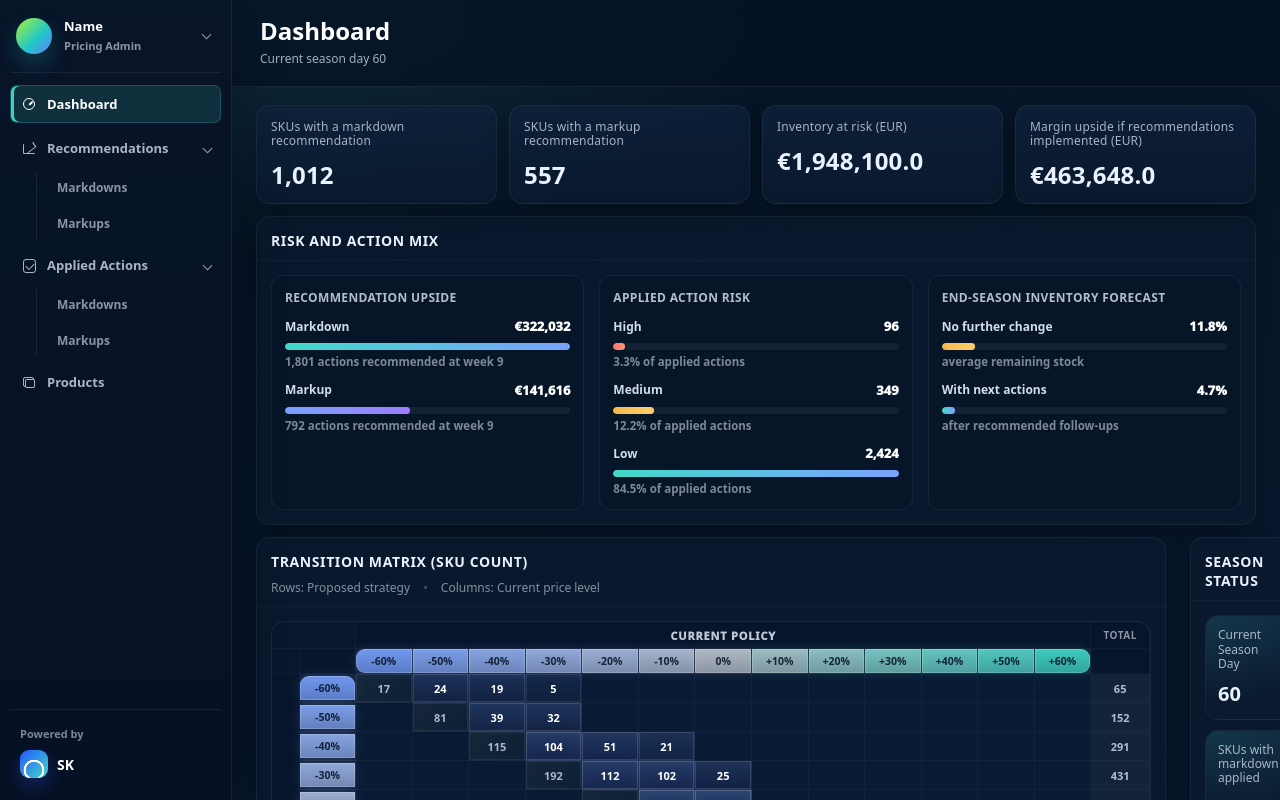
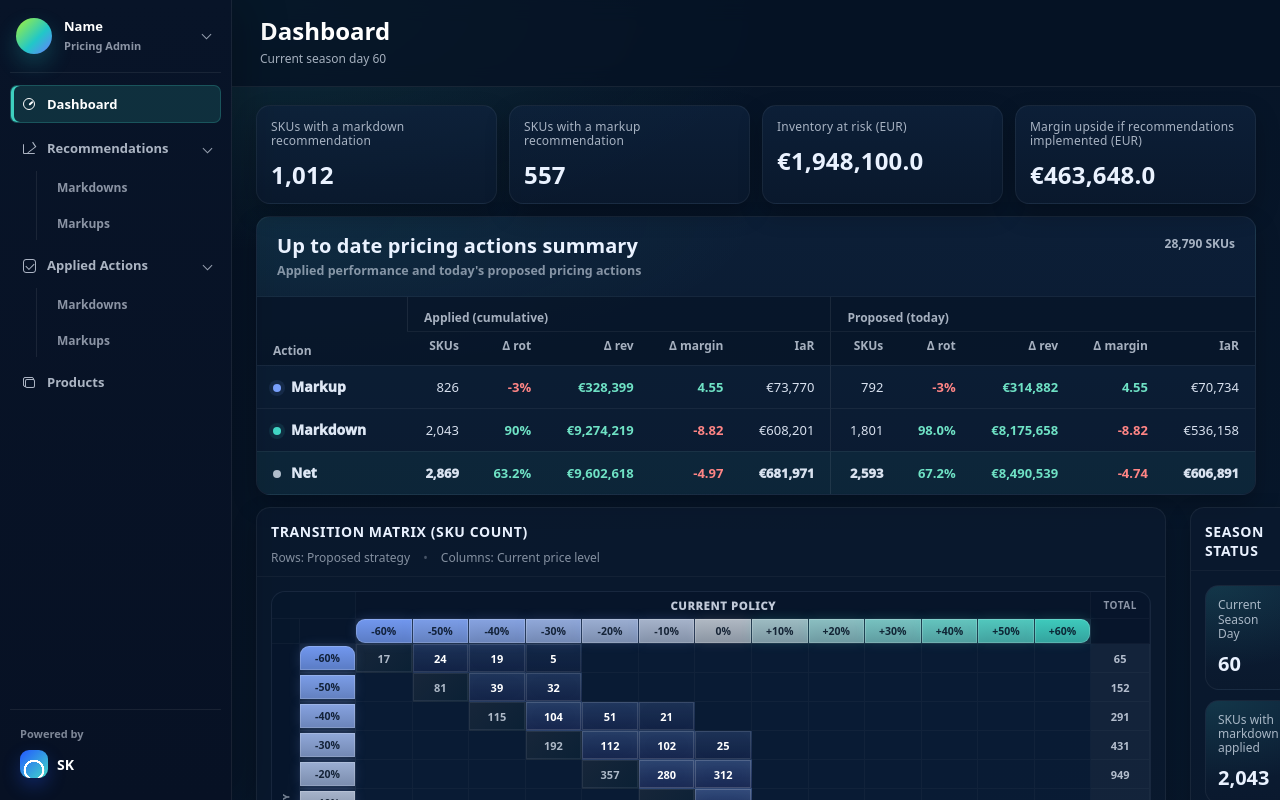
Before and after one commit to pituscv/PriceInv, a React (Vite) app: page / in a window 1280 px wide. Shown: the top 800 px of the page. Built offline with nearby package versions, Linux system fonts and the light colour scheme.

Commit message:
Updated KPIS table

```diff
--- a/src/App.jsx
+++ b/src/App.jsx
@@ -499,71 +499,89 @@ function ImpactTiles() {
   );
 }
 
-function MetricBar({ label, value, detail, ratio, tone = "neutral" }) {
-  return (
-    <div className="metricBar">
-      <div className="metricBar__head">
-        <span>{label}</span>
-        <strong>{value}</strong>
-      </div>
-      <div className="metricBar__track">
-        <div className={`metricBar__fill metricBar__fill--${tone}`} style={{ width: `${clamp(ratio, 0, 1) * 100}%` }} />
-      </div>
-      <div className="metricBar__detail">{detail}</div>
-    </div>
-  );
+const PRICING_ACTION_SUMMARY = [
+  {
+    action: "Markup",
+    tone: "markup",
+    applied: { skus: "826", rot: "-3%", rev: "€328,399", margin: "4.55", iar: "€73,770" },
+    proposed: { skus: "792", rot: "-3%", rev: "€314,882", margin: "4.55", iar: "€70,734" },
+  },
+  {
+    action: "Markdown",
+    tone: "markdown",
+    applied: { skus: "2,043", rot: "90%", rev: "€9,274,219", margin: "-8.82", iar: "€608,201" },
+    proposed: { skus: "1,801", rot: "98.0%", rev: "€8,175,658", margin: "-8.82", iar: "€536,158" },
+  },
+  {
+    action: "Net",
+    tone: "net",
+    applied: { skus: "2,869", rot: "63.2%", rev: "€9,602,618", margin: "-4.97", iar: "€681,971" },
+    proposed: { skus: "2,593", rot: "67.2%", rev: "€8,490,539", margin: "-4.74", iar: "€606,891" },
+  },
+];
+
+function DeltaValue({ value }) {
+  const normalized = String(value);
+  const isNegative = normalized.startsWith("-");
+  const isPositive = !isNegative && normalized !== "-";
+  return <span className={`pricingSummary__delta ${isPositive ? "is-positive" : ""} ${isNegative ? "is-negative" : ""}`}>{value}</span>;
 }
 
-function PortfolioHealthPanel({ metrics }) {
-  const maxRisk = Math.max(...metrics.riskRows.map((row) => row.count), 1);
-  const maxMargin = Math.max(...metrics.recommendationMix.map((row) => row.margin), 1);
-
+function PricingActionsSummary() {
   return (
-    <section className="panel dashboardHealthPanel">
-      <div className="panel__head">
-        <div className="panel__title">Risk and action mix</div>
+    <section className="pricingSummary">
+      <div className="pricingSummary__header">
+        <div>
+          <div className="pricingSummary__title">Up to date pricing actions summary</div>
+          <div className="pricingSummary__subtitle">Applied performance and today&apos;s proposed pricing actions</div>
+        </div>
+        <div className="pricingSummary__count">28,790 SKUs</div>
       </div>
-      <div className="panel__body dashboardHealthPanel__body">
-        <div className="healthBlock">
-          <div className="healthBlock__title">Recommendation upside</div>
-          {metrics.recommendationMix.map((row) => (
-            <MetricBar
-              key={row.label}
-              label={row.label}
-              value={fmtEURWhole(row.margin)}
-              detail={`${fmtInt(row.count)} actions recommended at week 9`}
-              ratio={row.margin / maxMargin}
-              tone={row.tone}
-            />
-          ))}
-        </div>
-        <div className="healthBlock">
-          <div className="healthBlock__title">Applied action risk</div>
-          {metrics.riskRows.map((row) => (
-            <MetricBar
-              key={row.label}
-              label={row.label}
-              value={fmtInt(row.count)}
-              detail={`${fmtPct(row.count / metrics.totalApplied)} of applied actions`}
-              ratio={row.count / maxRisk}
-              tone={row.tone}
-            />
-          ))}
-        </div>
-        <div className="healthBlock">
-          <div className="healthBlock__title">End-season inventory forecast</div>
-          <MetricBar label="No further change" value={fmtPct((metrics.noChangeEnd || 0) / 100)} detail="average remaining stock" ratio={(metrics.noChangeEnd || 0) / 100} tone="warn" />
-          <MetricBar label="With next actions" value={fmtPct((metrics.recommendedEnd || 0) / 100)} detail="after recommended follow-ups" ratio={(metrics.recommendedEnd || 0) / 100} tone="good" />
-        </div>
+      <div className="pricingSummary__tableWrap">
+        <table className="pricingSummary__table">
+          <thead>
+            <tr>
+              <th className="pricingSummary__actionHead" rowSpan="2">Action</th>
+              <th className="pricingSummary__groupHead" colSpan="5">Applied (cumulative)</th>
+              <th className="pricingSummary__groupHead pricingSummary__groupHead--proposed" colSpan="5">Proposed (today)</th>
+            </tr>
+            <tr>
+              <th>SKUs</th>
+              <th>Δ rot</th>
+              <th>Δ rev</th>
+              <th>Δ margin</th>
+              <th>IaR</th>
+              <th className="pricingSummary__proposedStart">SKUs</th>
+              <th>Δ rot</th>
+              <th>Δ rev</th>
+              <th>Δ margin</th>
+              <th>IaR</th>
+            </tr>
+          </thead>
+          <tbody>
+            {PRICING_ACTION_SUMMARY.map((row) => (
+              <tr className={row.tone === "net" ? "pricingSummary__netRow" : ""} key={row.action}>
+                <th>
+                  <span className={`pricingSummary__actionDot pricingSummary__actionDot--${row.tone}`} />
+                  {row.action}
+                </th>
+                <td>{row.applied.skus}</td>
+                <td><DeltaValue value={row.applied.rot} /></td>
+                <td><DeltaValue value={row.applied.rev} /></td>
+                <td><DeltaValue value={row.applied.margin} /></td>
+                <td>{row.applied.iar}</td>
+                <td className="pricingSummary__proposedStart">{row.proposed.skus}</td>
+                <td><DeltaValue value={row.proposed.rot} /></td>
+                <td><DeltaValue value={row.proposed.rev} /></td>
+                <td><DeltaValue value={row.proposed.margin} /></td>
+                <td>{row.proposed.iar}</td>
+              </tr>
+            ))}
+          </tbody>
+        </table>
       </div>
     </section>
   );
-}
-
-function DashboardRiskSummary() {
-  const metrics = getDashboardMetrics();
-
-  return <PortfolioHealthPanel metrics={metrics} />;
 }
 
 function DataTable({ rows, columns, onOpen }) {
@@ -745,7 +763,7 @@ function OverviewPage({ onOpen, onOpenAppliedAction }) {
   return (
     <>
       <KpiRow />
-      <DashboardRiskSummary />
+      <PricingActionsSummary />
       <div className="mid">
         <section className="panel">
           <div className="panel__head">
@@ -955,7 +973,7 @@ function getDetailForProduct(product) {
   return detailExtra ? enrichDetail(product, detailExtra) : createDetailFromProduct(product);
 }
 
-function InventoryChart({ detail, scenarioKey, scenarioEntries, onScenarioChange }) {
+function InventoryChart({ detail, scenarioKey, scenarioColor }) {
   const W = 980;
   const H = 360;
   const pad = { l: 38, r: 12, t: 14, b: 32 };
@@ -978,11 +996,7 @@ function InventoryChart({ detail, scenarioKey, scenarioEntries, onScenarioChange
   const yTicks = [0, 25, 50, 75, 100];
   const pPre = makePath("cur", (point) => point.d <= 60);
   const pNoChange = makePath("cur", (point) => point.d >= 60);
-  const scenarioPaths = scenarioEntries.map(([key], index) => ({
-    key,
-    color: getScenarioColor(index),
-    path: makePath(key, (point) => point.d >= 60),
-  }));
+  const pScenario = makePath(scenarioKey, (point) => point.d >= 60);
 
   return (
     <svg className="chartSvg" viewBox={`0 0 ${W} ${H}`} preserveAspectRatio="none" role="img" aria-label="Inventory evolution">
@@ -994,15 +1008,7 @@ function InventoryChart({ detail, scenarioKey, scenarioEntries, onScenarioChange
       {xTicks.map((x) => <text className="chartAxisText" key={`xl-${x}`} x={toX(x)} y={H - 8} textAnchor="middle">{x}</text>)}
       {pPre && <path className="chartLineProductPre" d={pPre} />}
       {pNoChange && <path className="chartLineProductNoChange" d={pNoChange} />}
-      {scenarioPaths.map(({ key, color, path }) => path ? (
-        <path
-          className={`chartLineProductScenario ${key === scenarioKey ? "is-active" : ""}`}
-          d={path}
-          key={key}
-          onClick={() => onScenarioChange(key)}
-          style={{ "--scenario-color": color }}
-        />
-      ) : null)}
+      {pScenario && <path className="chartLineProductScenario is-active" d={pScenario} style={{ "--scenario-color": scenarioColor }} />}
     </svg>
   );
 }
@@ -1014,7 +1020,6 @@ function ProductDetailPage({ selectedProduct, scenarioKey, onScenarioChange, onB
   const scenarioEntries = Object.entries(detail.scenarios);
   const selectedScenarioIndex = Math.max(0, scenarioEntries.findIndex(([key]) => key === selectedKey));
   const selectedScenarioColor = getScenarioColor(selectedScenarioIndex);
-  const scenarioColumnWidth = `${66 / (scenarioEntries.length + 1)}%`;
   const rows = [
     { label: "Obsolete inv. (units)", current: fmtInt(detail.scenarioCurrent.inv_units), getValue: (s) => fmtInt(s.inv_units) },
     { label: "Obsolete inv. (EUR)", current: fmtEURWhole(detail.scenarioCurrent.inv_eur), getValue: (s) => fmtEURWhole(s.inv_eur) },
@@ -1059,21 +1064,11 @@ function ProductDetailPage({ selectedProduct, scenarioKey, onScenarioChange, onB
             <div className="detailCard">
               <div className="detailCardHead"><div className="detailCardTitle">Inventory Evolution <span className="muted">(% remaining, days 0-180)</span></div></div>
               <div className="detailCardBody">
-                <InventoryChart detail={detail} scenarioKey={selectedKey} scenarioEntries={scenarioEntries} onScenarioChange={onScenarioChange} />
+                <InventoryChart detail={detail} scenarioKey={selectedKey} scenarioColor={selectedScenarioColor} />
                 <div className="chartLegend">
                   <div className="legendItem"><span className="legendSwatch productPre" />Observed until day 60</div>
                   <div className="legendItem"><span className="legendSwatch productNoChange" />No-change forecast</div>
-                  {scenarioEntries.map(([key, value], index) => (
-                    <button
-                      className={`legendItem legendButton ${key === selectedKey ? "is-active" : ""}`}
-                      key={key}
-                      type="button"
-                      onClick={() => onScenarioChange(key)}
-                    >
-                      <span className="legendSwatch productScenario" style={{ "--scenario-color": getScenarioColor(index) }} />
-                      {value.label}
-                    </button>
-                  ))}
+                  <div className="legendItem"><span className="legendSwatch productScenario" style={{ "--scenario-color": selectedScenarioColor }} />{scenario.label}</div>
                 </div>
               </div>
             </div>
@@ -1081,21 +1076,17 @@ function ProductDetailPage({ selectedProduct, scenarioKey, onScenarioChange, onB
               <div className="detailCardHead"><div className="detailCardTitle">Scenario Comparison - End of Season</div></div>
               <div className="detailCardBody">
                 <div className="table-wrap">
-                  <table className="detailTbl detailTbl--wide">
+                  <table className="detailTbl">
                     <colgroup>
-                      <col style={{ width: "34%" }} />
-                      <col style={{ width: scenarioColumnWidth }} />
-                      {scenarioEntries.map(([key]) => <col key={key} style={{ width: scenarioColumnWidth }} />)}
+                      <col style={{ width: "42%" }} />
+                      <col style={{ width: "29%" }} />
+                      <col style={{ width: "29%" }} />
                     </colgroup>
                     <thead>
                       <tr>
                         <th>Metric</th>
                         <th className="num">Current</th>
-                        {scenarioEntries.map(([key, value]) => (
-                          <th className={`num ${key === selectedKey ? "is-selectedScenario" : ""}`} key={key} title={value.label}>
-                            {getCompactScenarioLabel(value.label)}
-                          </th>
-                        ))}
+                        <th className="num is-selectedScenario" title={scenario.label}>{getCompactScenarioLabel(scenario.label)}</th>
                       </tr>
                     </thead>
                     <tbody>
@@ -1103,7 +1094,7 @@ function ProductDetailPage({ selectedProduct, scenarioKey, onScenarioChange, onB
                         <tr key={row.label}>
                           <th>{row.label}</th>
                           <td className="num">{row.current}</td>
-                          {scenarioEntries.map(([key, value]) => <td className={`num ${key === selectedKey ? "is-selectedScenario" : ""}`} key={key}>{row.getValue(value)}</td>)}
+                          <td className="num is-selectedScenario">{row.getValue(scenario)}</td>
                         </tr>
                       ))}
                     </tbody>
--- a/src/styles.css
+++ b/src/styles.css
@@ -492,6 +492,152 @@ select {
   margin-bottom: 12px;
 }
 
+.pricingSummary {
+  margin: 0 6px 12px;
+  overflow: hidden;
+  border: 1px solid var(--border);
+  border-radius: var(--radius);
+  background:
+    radial-gradient(900px 280px at 0% 0%, rgba(66, 217, 200, 0.08), transparent 56%),
+    linear-gradient(180deg, rgba(14, 34, 60, 0.78), rgba(11, 26, 47, 0.78));
+  color: var(--text);
+  box-shadow: var(--shadow2);
+}
+
+.pricingSummary__header {
+  display: flex;
+  align-items: flex-start;
+  justify-content: space-between;
+  gap: 16px;
+  padding: 18px 20px 16px;
+  border-bottom: 1px solid rgba(255, 255, 255, 0.045);
+}
+
+.pricingSummary__title {
+  color: var(--text);
+  font-size: 20px;
+  line-height: 1.05;
+  font-weight: 900;
+  letter-spacing: 0.1px;
+}
+
+.pricingSummary__subtitle {
+  margin-top: 7px;
+  color: var(--muted2);
+  font-size: 12.5px;
+  line-height: 1.3;
+  font-weight: 700;
+}
+
+.pricingSummary__count {
+  color: var(--muted);
+  font-size: 12px;
+  font-weight: 850;
+  white-space: nowrap;
+}
+
+.pricingSummary__tableWrap {
+  overflow: auto;
+}
+
+.pricingSummary__table {
+  width: 100%;
+  min-width: 940px;
+  border-collapse: separate;
+  border-spacing: 0;
+  background: rgba(14, 34, 60, 0.24);
+}
+
+.pricingSummary__table th,
+.pricingSummary__table td {
+  padding: 13px 16px;
+  border-top: 1px solid rgba(255, 255, 255, 0.055);
+  color: rgba(234, 242, 255, 0.92);
+  font-size: 13px;
+  line-height: 1.15;
+  text-align: right;
+  font-variant-numeric: tabular-nums;
+  white-space: nowrap;
+}
+
+.pricingSummary__table thead th {
+  background: rgba(6, 19, 37, 0.7);
+  color: var(--muted);
+  font-size: 12px;
+  font-weight: 900;
+}
+
+.pricingSummary__table thead tr:first-child th {
+  border-top: none;
+  padding-top: 14px;
+  padding-bottom: 7px;
+  text-align: left;
+}
+
+.pricingSummary__table thead tr:nth-child(2) th {
+  padding-top: 7px;
+  padding-bottom: 12px;
+}
+
+.pricingSummary__table tbody th {
+  text-align: left;
+  font-size: 14px;
+  font-weight: 950;
+  color: rgba(234, 242, 255, 0.95);
+}
+
+.pricingSummary__actionHead {
+  width: 150px;
+  vertical-align: bottom;
+}
+
+.pricingSummary__groupHead {
+  border-left: 1px solid rgba(255, 255, 255, 0.08);
+}
+
+.pricingSummary__groupHead--proposed,
+.pricingSummary__proposedStart {
+  border-left: 1px solid rgba(255, 255, 255, 0.08);
+}
+
+.pricingSummary__netRow th,
+.pricingSummary__netRow td {
+  background: rgba(66, 217, 200, 0.055);
+  font-weight: 950;
+}
+
+.pricingSummary__actionDot {
+  display: inline-block;
+  width: 8px;
+  height: 8px;
+  border-radius: 50%;
+  margin-right: 10px;
+}
+
+.pricingSummary__actionDot--markup {
+  background: #7aa2ff;
+  box-shadow: 0 0 0 4px rgba(122, 162, 255, 0.1);
+}
+
+.pricingSummary__actionDot--markdown {
+  background: #42d9c8;
+  box-shadow: 0 0 0 4px rgba(66, 217, 200, 0.1);
+}
+
+.pricingSummary__actionDot--net {
+  background: rgba(234, 242, 255, 0.75);
+}
+
+.pricingSummary__delta.is-positive {
+  color: #6fe2c5;
+  font-weight: 900;
+}
+
+.pricingSummary__delta.is-negative {
+  color: #ff8585;
+  font-weight: 900;
+}
+
 .dashboardHealthPanel__body {
   display: grid;
   grid-template-columns: repeat(3, minmax(0, 1fr));
@@ -1830,6 +1976,15 @@ select {
     font-size: 21px;
   }
 
+  .pricingSummary__header {
+    flex-direction: column;
+    padding: 16px;
+  }
+
+  .pricingSummary__title {
+    font-size: 20px;
+  }
+
   .kpi-row {
     grid-template-columns: 1fr;
   }
```
